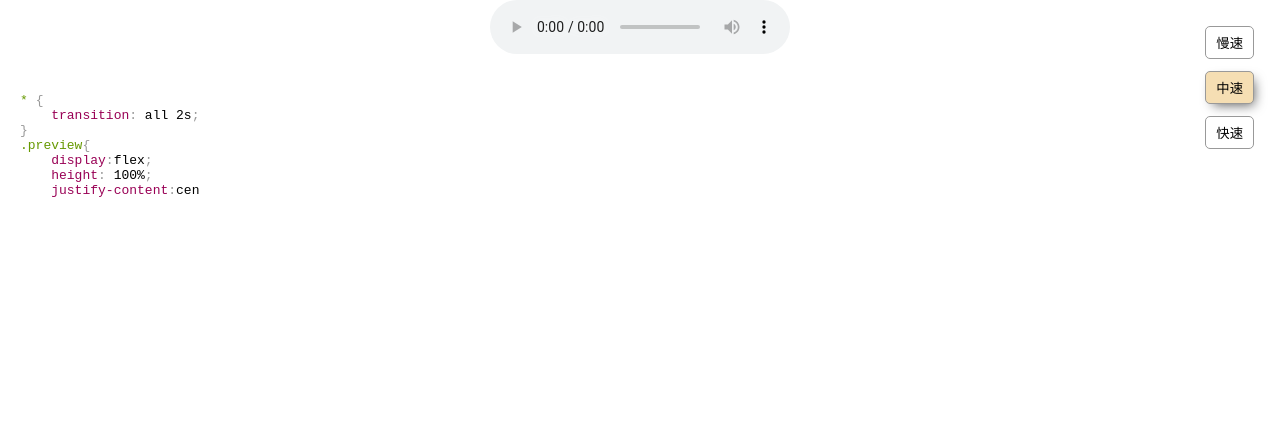
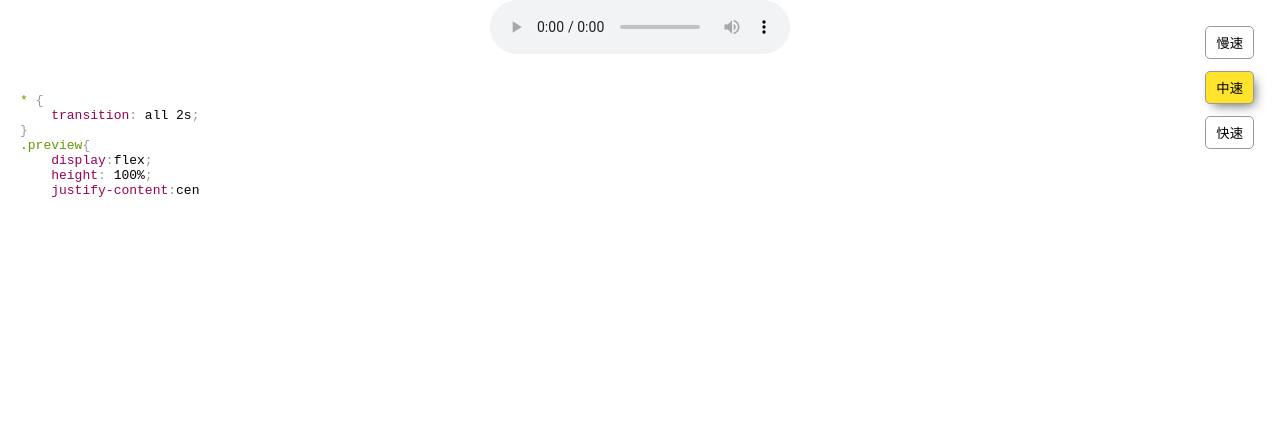
Before and after one commit to John-wang0624/tongnian, a plain HTML site: page src/index.html in a window 1280 px wide. Drawn offline with nearby package versions, Linux system fonts and the light colour scheme.

Commit message:
two file

```diff
--- a/src/css/style.css
+++ b/src/css/style.css
@@ -53,7 +53,7 @@ body {
 
 .buttonList button.active {
     box-shadow: 4px 5px 12px -4px rgba(0, 0, 0, 0.64);
-    background-color: wheat;
+    background-color: #FFE32C;
     cursor: pointer;
 }
 
```
